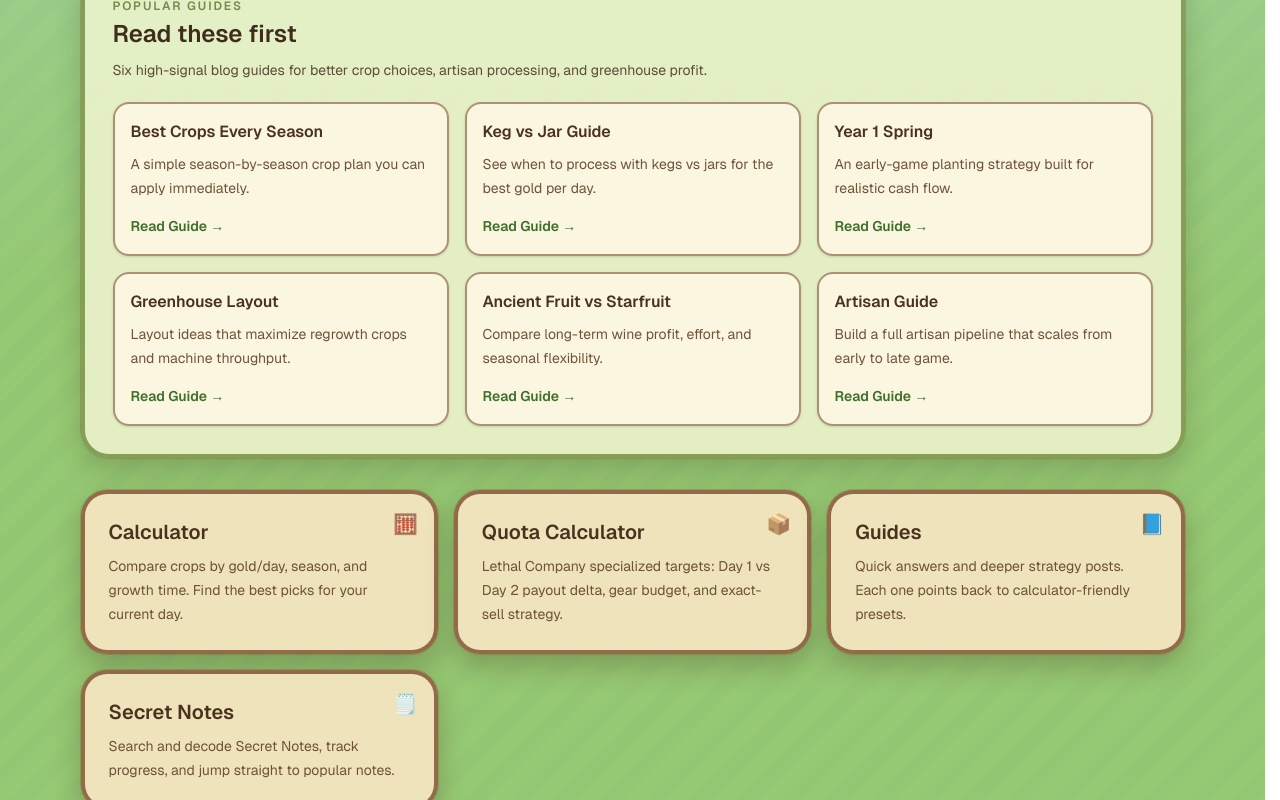
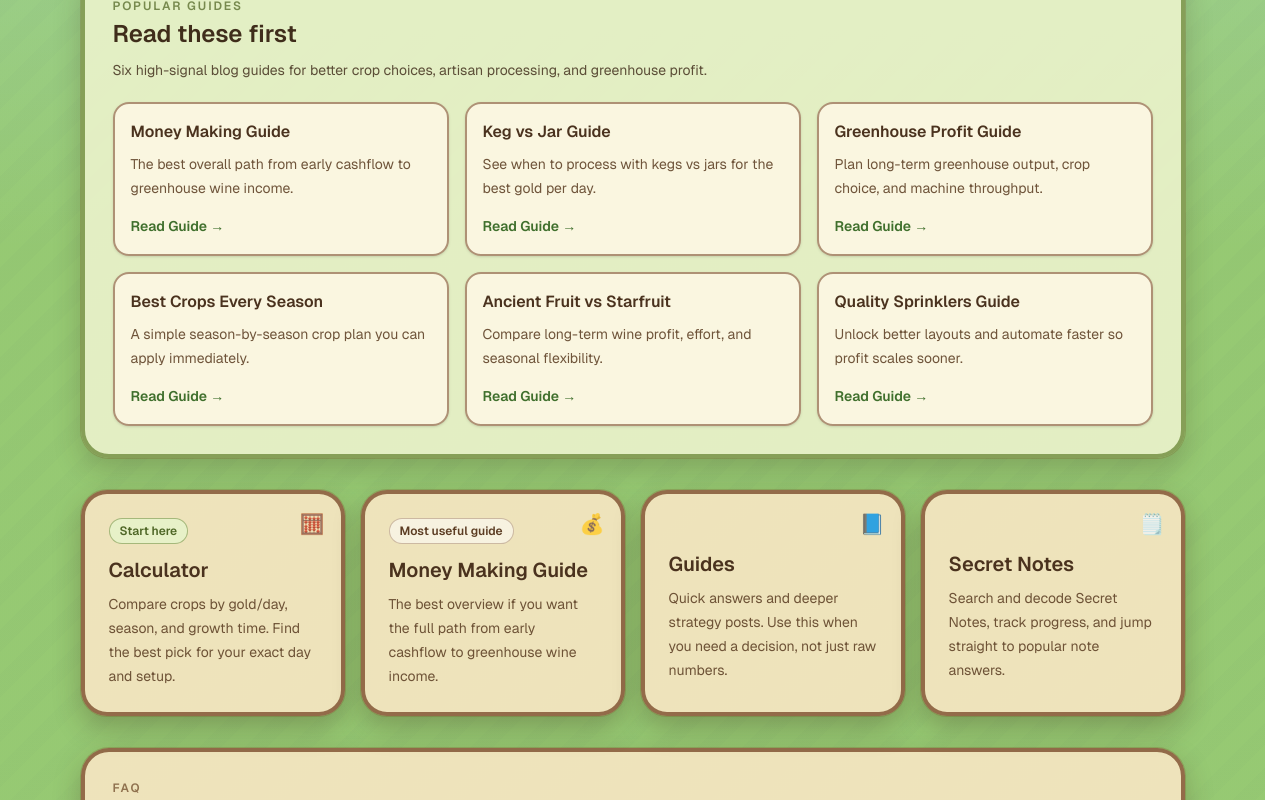
Before and after one commit to yuzhoudabaozhayujiamigou-cloud/stardew-tools, a Next.js app in the folder stardew-tools/: page / in a window 1280 px wide. Shown: the part 860-1660 px from the top of the page. Built offline with nearby package versions, Linux system fonts and the light colour scheme.

Commit message:
feat(home): prioritize profit funnel entry cards

```diff
--- a/stardew-tools/src/app/page.tsx
+++ b/stardew-tools/src/app/page.tsx
@@ -32,9 +32,9 @@ const ENTRY_DESC_CLASS = "mt-2 text-sm leading-6 text-[#5f4228]/90";
 
 const POPULAR_GUIDES = [
   {
-    href: "/blog/best-crops-every-season",
-    title: "Best Crops Every Season",
-    description: "A simple season-by-season crop plan you can apply immediately.",
+    href: "/blog/money-making-guide",
+    title: "Money Making Guide",
+    description: "The best overall path from early cashflow to greenhouse wine income.",
   },
   {
     href: "/blog/keg-vs-jar-profit-guide",
@@ -42,24 +42,24 @@ const POPULAR_GUIDES = [
     description: "See when to process with kegs vs jars for the best gold per day.",
   },
   {
-    href: "/blog/year-1-spring-crops-profit-guide",
-    title: "Year 1 Spring",
-    description: "An early-game planting strategy built for realistic cash flow.",
+    href: "/guides/greenhouse-profit-guide",
+    title: "Greenhouse Profit Guide",
+    description: "Plan long-term greenhouse output, crop choice, and machine throughput.",
   },
   {
-    href: "/blog/greenhouse-layout-guide",
-    title: "Greenhouse Layout",
-    description: "Layout ideas that maximize regrowth crops and machine throughput.",
+    href: "/blog/best-crops-every-season",
+    title: "Best Crops Every Season",
+    description: "A simple season-by-season crop plan you can apply immediately.",
   },
   {
-    href: "/blog/ancient-fruit-vs-starfruit",
+    href: "/guides/ancient-fruit-vs-starfruit",
     title: "Ancient Fruit vs Starfruit",
     description: "Compare long-term wine profit, effort, and seasonal flexibility.",
   },
   {
-    href: "/blog/stardew-valley-artisan-profit-guide",
-    title: "Artisan Guide",
-    description: "Build a full artisan pipeline that scales from early to late game.",
+    href: "/guides/quality-sprinklers-guide",
+    title: "Quality Sprinklers Guide",
+    description: "Unlock better layouts and automate faster so profit scales sooner.",
   },
 ] as const;
 
@@ -266,24 +266,26 @@ export default function HomePage() {
           </div>
         </section>
 
-        <section className="mt-8 grid gap-4 sm:grid-cols-3">
+        <section className="mt-8 grid gap-4 sm:grid-cols-2 lg:grid-cols-4">
           <Link href="/calculator" className={ENTRY_LINK_CLASS}>
             <div aria-hidden className="absolute right-4 top-4 text-xl opacity-80 transition group-hover:scale-110">
               🧮
             </div>
-            <h2 className={ENTRY_TITLE_CLASS}>Calculator</h2>
+            <span className="inline-flex rounded-full border border-[#6f8b3c]/55 bg-[#e7f1c8] px-2.5 py-1 text-xs font-semibold text-[#4f6727]">Start here</span>
+            <h2 className={`${ENTRY_TITLE_CLASS} mt-3`}>Calculator</h2>
             <p className={ENTRY_DESC_CLASS}>
-              Compare crops by gold/day, season, and growth time. Find the best picks for your current day.
+              Compare crops by gold/day, season, and growth time. Find the best pick for your exact day and setup.
             </p>
           </Link>
 
-          <Link href="/tools/quota-calculator" className={ENTRY_LINK_CLASS}>
+          <Link href="/blog/money-making-guide" className={ENTRY_LINK_CLASS}>
             <div aria-hidden className="absolute right-4 top-4 text-xl opacity-80 transition group-hover:scale-110">
-              📦
+              💰
             </div>
-            <h2 className={ENTRY_TITLE_CLASS}>Quota Calculator</h2>
+            <span className="inline-flex rounded-full border border-[#7c4d2e]/35 bg-white/55 px-2.5 py-1 text-xs font-semibold text-[#5c3d23]">Most useful guide</span>
+            <h2 className={`${ENTRY_TITLE_CLASS} mt-3`}>Money Making Guide</h2>
             <p className={ENTRY_DESC_CLASS}>
-              Lethal Company specialized targets: Day 1 vs Day 2 payout delta, gear budget, and exact-sell strategy.
+              The best overview if you want the full path from early cashflow to greenhouse wine income.
             </p>
           </Link>
 
@@ -291,9 +293,9 @@ export default function HomePage() {
             <div aria-hidden className="absolute right-4 top-4 text-xl opacity-80 transition group-hover:scale-110">
               📘
             </div>
-            <h2 className={ENTRY_TITLE_CLASS}>Guides</h2>
+            <h2 className={`${ENTRY_TITLE_CLASS} mt-8`}>Guides</h2>
             <p className={ENTRY_DESC_CLASS}>
-              Quick answers and deeper strategy posts. Each one points back to calculator-friendly presets.
+              Quick answers and deeper strategy posts. Use this when you need a decision, not just raw numbers.
             </p>
           </Link>
 
@@ -301,9 +303,9 @@ export default function HomePage() {
             <div aria-hidden className="absolute right-4 top-4 text-xl opacity-80 transition group-hover:scale-110">
               🗒️
             </div>
-            <h2 className={ENTRY_TITLE_CLASS}>Secret Notes</h2>
+            <h2 className={`${ENTRY_TITLE_CLASS} mt-8`}>Secret Notes</h2>
             <p className={ENTRY_DESC_CLASS}>
-              Search and decode Secret Notes, track progress, and jump straight to popular notes.
+              Search and decode Secret Notes, track progress, and jump straight to popular note answers.
             </p>
           </Link>
         </section>
```
